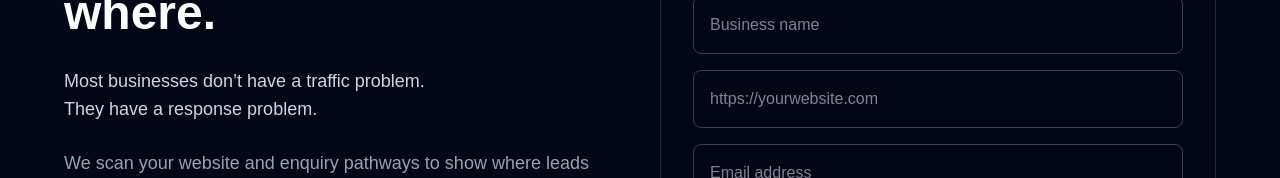
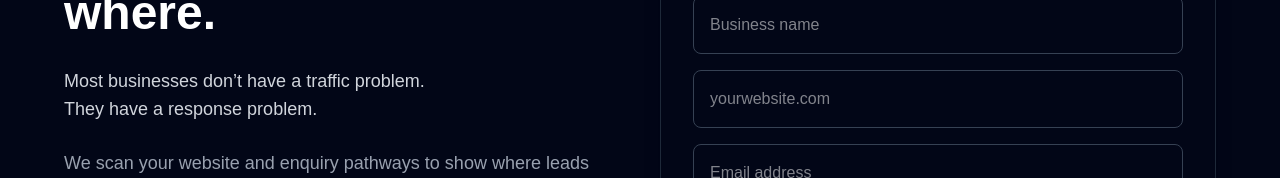
Before and after one commit to Scaptra/scaptra-audit-dashboard, a Next.js app: page /audit/new in a window 1280 px wide. Shown: the part 289-467 px from the top of the page. Built offline with nearby package versions, Linux system fonts and the light colour scheme.

Commit message:
Fix website field validation

```diff
--- a/app/audit/new/page.tsx
+++ b/app/audit/new/page.tsx
@@ -154,9 +154,10 @@ export default function AuditPage() {
             />
 
             <input
-              type="url"
+  type="text"
+  inputMode="url"
   name="website"
-              placeholder="https://yourwebsite.com"
+  placeholder="yourwebsite.com"
   value={form.website}
   required
   onChange={handleChange}
```
Lines whose indentation alone changed are shown as unchanged.
